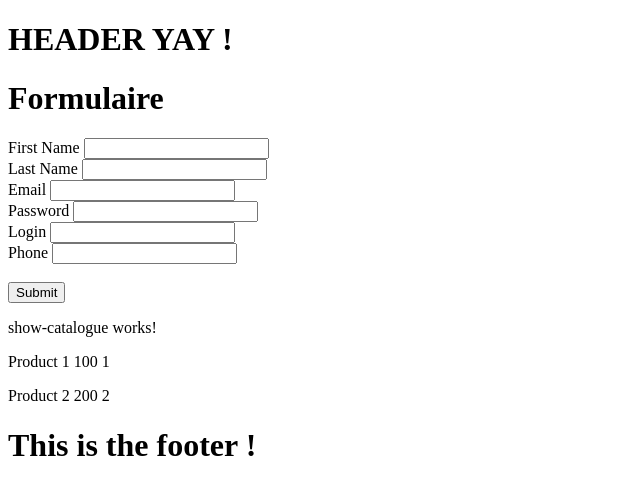
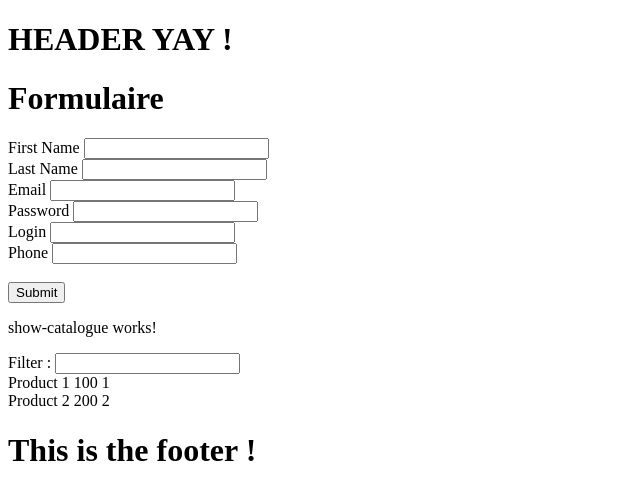
Before and after one commit to HAMMBE/tp02_HAMM_Benjamin, an Angular app: page / in a window 1280 px wide. Shown: the top 500 px of the page, without its empty margins (0-640 px from the left). Built offline with nearby package versions, Linux system fonts and the light colour scheme.

Commit message:
feat: add filter

```diff
--- a/src/app/show-catalogue/show-catalogue.component.html
+++ b/src/app/show-catalogue/show-catalogue.component.html
@@ -1,6 +1,10 @@
 <p>show-catalogue works!</p>
-<p *ngFor="let  p of myObservable$ | async">
-  {{p.name}}
-  {{p.price}}
-  {{p.id}}
-</p>
+<label for="filter">Filter : </label>
+<input id="filter" [(ngModel)]="filter">
+<div *ngFor="let  p of ProductList$ | async">
+  <div *ngIf="p.name.includes(filter) || filter == ''">
+    {{p.name}}
+    {{p.price}}
+    {{p.id}}
+  </div>
+</div>
--- a/src/app/show-catalogue/show-catalogue.component.ts
+++ b/src/app/show-catalogue/show-catalogue.component.ts
@@ -11,12 +11,13 @@ import {Observable, of} from "rxjs";
 export class ShowCatalogueComponent implements OnInit {
 
   constructor(public productService : ProductService) { }
-  public myObservable$: Observable<Product[]> = of(this.productService.getProducts());
+  public ProductList$: Observable<Product[]> = of(this.productService.getProducts());
 
   productList: Product[] = [];
+  filter : string = "";
   ngOnInit(): void {
 
-    this.myObservable$.subscribe({
+    this.ProductList$.subscribe({
       next: (value : Product[]) => {
         console.log("got");
       },
```
